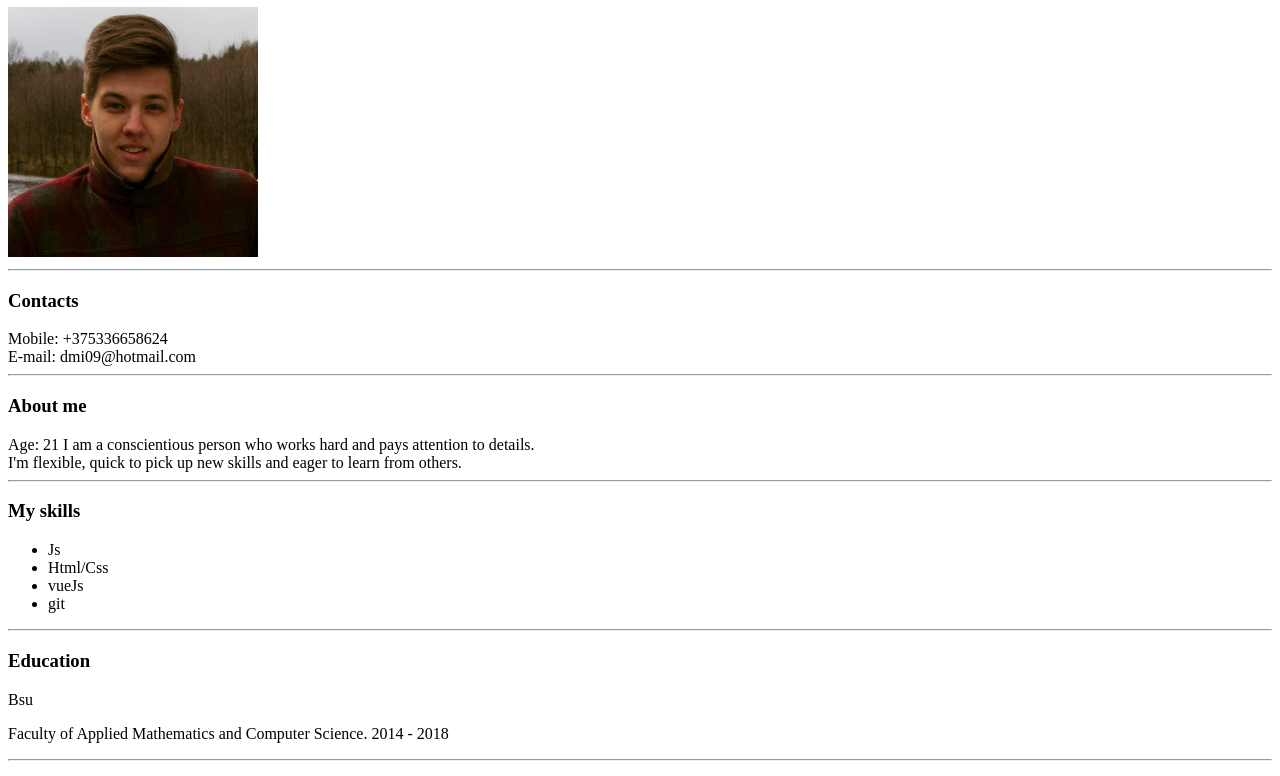
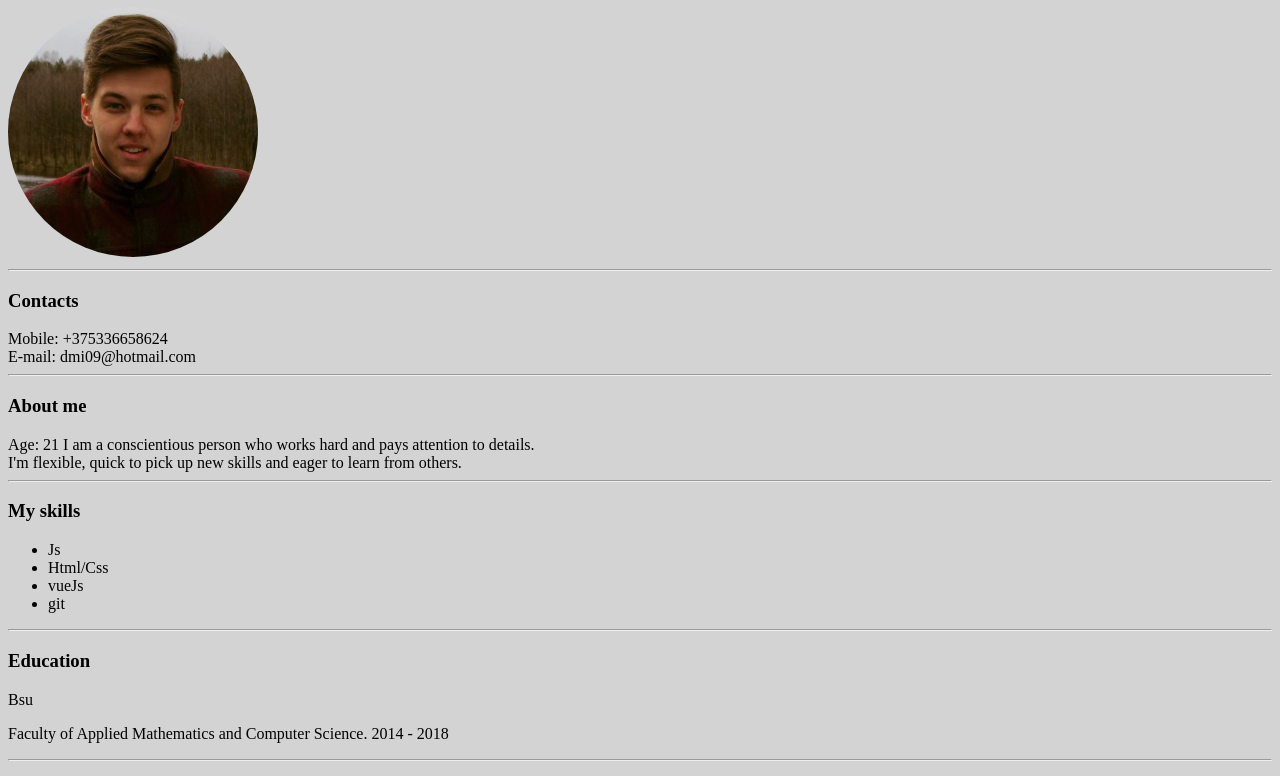
Before and after one commit to qucca/rsschool-codejam1-cv, a plain HTML site: page index.html in a window 1280 px wide. Shown: the part 73-849 px from the top of the page. Drawn offline with Linux system fonts and the light colour scheme.

Commit message:
style: add bgcolor and photo border-radius

```diff
--- a/index.html
+++ b/index.html
@@ -1,6 +1,7 @@
 <!DOCTYPE html>
 <html lang="ru">
   <head>
+    <link rel="stylesheet" href="style.css">
     <meta charset="utf-8">
     <title>Curriculum Vitae</title>
   </head>
--- a/style.css
+++ b/style.css
@@ -0,0 +1,7 @@
+.photo {
+    border-radius: 50%;
+}
+
+body {
+    background-color: #D3D3D3;
+}
```
